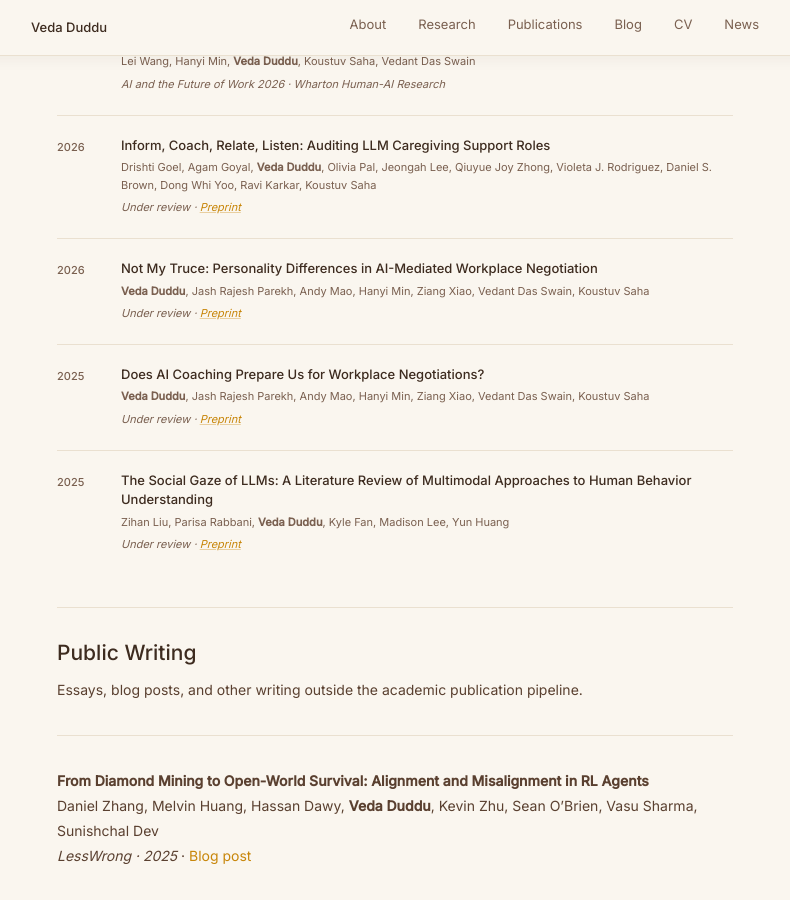
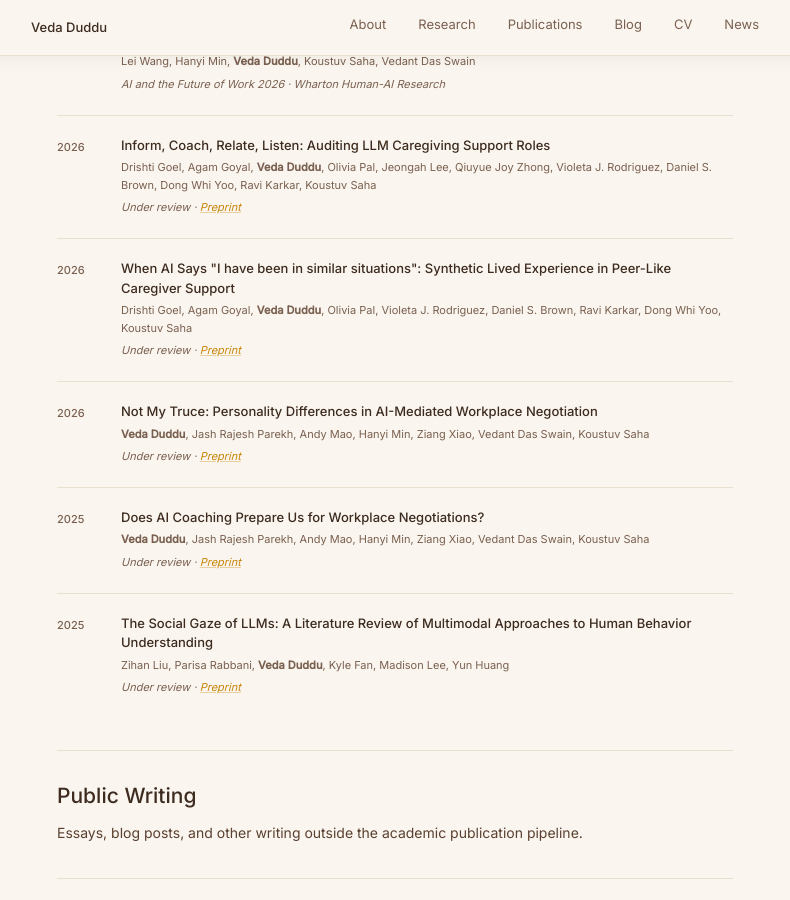
Before and after one commit to vedaduddu/vedaduddu.github.io, a Jekyll site: the page built from publications.md, in a window 1280 px wide and 900 px high, scrolled down 550 px. Shown: the whole window, without its empty margins (245-1035 px from the left). Built offline with Jekyll 4.4.1, drawn with Linux system fonts in a browser that asks for light colours; a style sheet for code colours, icons or effects is not loaded.

Commit message:
add synthetic lived experience caregiver support paper
Co-Authored-By: Claude Sonnet 4.6 <noreply@anthropic.com>

```diff
--- a/publications.md
+++ b/publications.md
@@ -47,6 +47,15 @@ title: Publications
       <p class="pub-title">Inform, Coach, Relate, Listen: Auditing LLM Caregiving Support Roles</p>
       <p class="pub-authors">Drishti Goel, Agam Goyal, <strong>Veda Duddu</strong>, Olivia Pal, Jeongah Lee, Qiuyue Joy Zhong, Violeta J. Rodriguez, Daniel S. Brown, Dong Whi Yoo, Ravi Karkar, Koustuv Saha</p>
       <p class="pub-venue">Under review &middot; <a href="https://arxiv.org/abs/2605.29473" target="_blank" rel="noopener">Preprint</a></p>
+    </div>
+  </div>
+
+  <div class="pub-item" data-tags="preprint">
+    <div class="pub-year">2026</div>
+    <div class="pub-details">
+      <p class="pub-title">When AI Says "I have been in similar situations": Synthetic Lived Experience in Peer-Like Caregiver Support</p>
+      <p class="pub-authors">Drishti Goel, Agam Goyal, <strong>Veda Duddu</strong>, Olivia Pal, Violeta J. Rodriguez, Daniel S. Brown, Ravi Karkar, Dong Whi Yoo, Koustuv Saha</p>
+      <p class="pub-venue">Under review &middot; <a href="https://arxiv.org/abs/2606.18057" target="_blank" rel="noopener">Preprint</a></p>
     </div>
   </div>
 
```
Also changed, not shown: index.html (+9 -0 lines).
